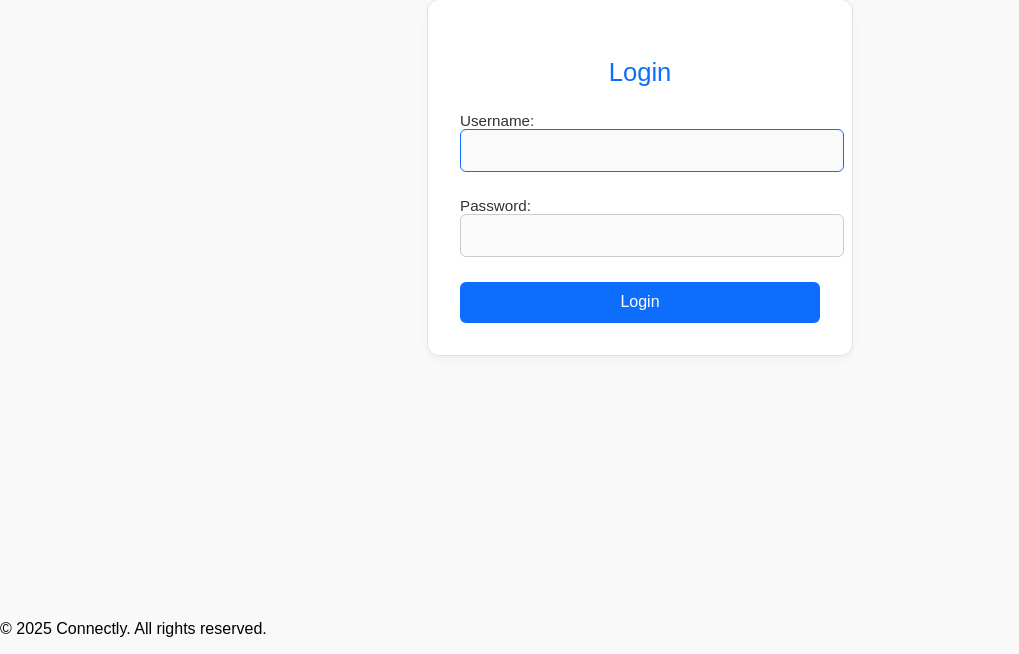
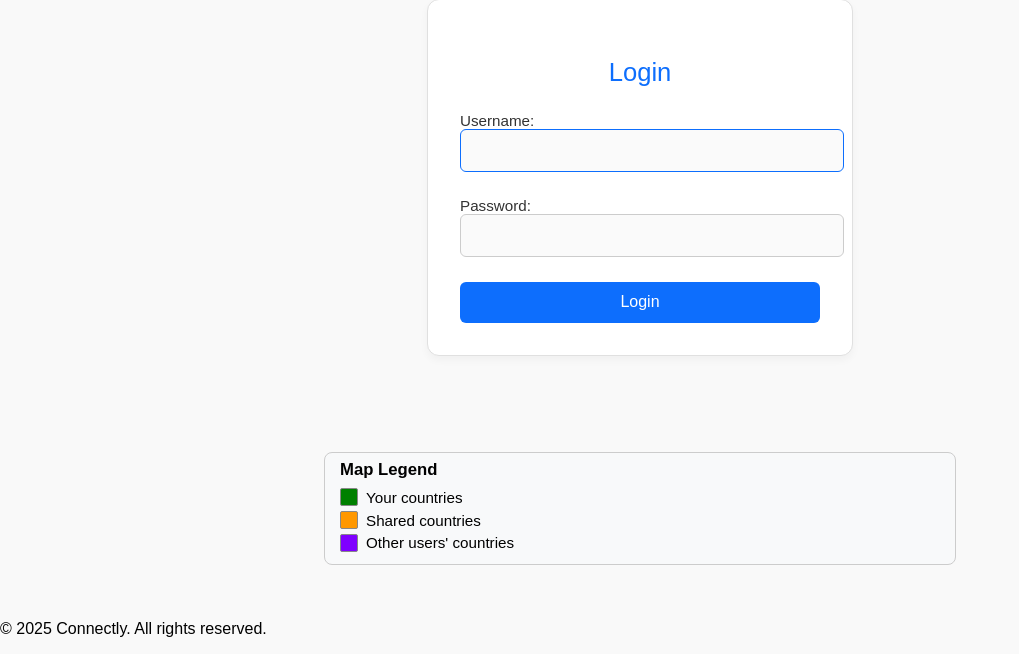
Before and after one commit to emilyyejia/mosaic, a Django app: page / in a window 1280 px wide. Shown: the part 146-800 px from the top of the page, without its empty margins (0-1019 px from the left). Run offline with Django 5.2, Linux system fonts and the light colour scheme; data that the repository does not hold is empty; some libraries are stand-ins or nearby versions.

Commit message:
home page map coloours fr shared, other and your locatins. explore page api not working so hidden.

```diff
--- a/main_app/static/css/home.css
+++ b/main_app/static/css/home.css
@@ -69,3 +69,51 @@ form.login button.btn.submit {
 form.login button.btn.submit:hover {
   background: #0d6efd;
 }
+#legend {
+  max-width: 600px;
+  margin: 0 auto 2em auto;
+  padding: 0.5em 1em;
+  border: 1px solid #ccc;
+  border-radius: 8px;
+  background-color: #f8f9fa;
+  font-size: 0.95em;
+}
+
+#legend h4 {
+  margin-top: 0;
+  margin-bottom: 0.5em;
+  font-size: 1.1em;
+}
+
+#legend ul {
+  list-style: none;
+  padding: 0;
+  margin: 0;
+}
+
+#legend li {
+  display: flex;
+  align-items: center;
+  margin-bottom: 0.3em;
+}
+
+.legend-box {
+  display: inline-block;
+  width: 16px;
+  height: 16px;
+  margin-right: 8px;
+  border: 1px solid #888;
+  border-radius: 2px;
+}
+
+.legend-box.green {
+  background-color: #008000;
+}
+
+.legend-box.orange {
+  background-color: #ff9800;
+}
+
+.legend-box.gray {
+  background-color: #7F00FF;
+}
--- a/main_app/templates/home.html
+++ b/main_app/templates/home.html
@@ -15,7 +15,9 @@
     border: 1px solid #0d6efd;
     background-color: #f0f8ff;
   }
+
 </style>
+
 {% endblock %}
 
 {% block content %}
@@ -24,7 +26,10 @@
     <h1>Your Global Community Awaits</h1>
 
     <div id="map"></div>
-    {{ user_countries|json_script:"userCountryData" }}
+
+    {{ userOnlyCountries|json_script:"userOnlyCountries" }}
+    {{ othersOnlyCountries|json_script:"othersOnlyCountries" }}
+    {{ sharedCountries|json_script:"sharedCountries" }}
 
     <script>
       document.addEventListener("DOMContentLoaded", function () {
@@ -34,9 +39,16 @@
           attribution: "© OpenStreetMap contributors",
         }).addTo(map);
 
-        const userCountries = JSON.parse(
-          document.getElementById("userCountryData").textContent
-        );
+        const userOnly = JSON.parse(document.getElementById("userOnlyCountries").textContent);
+        const othersOnly = JSON.parse(document.getElementById("othersOnlyCountries").textContent);
+        const shared = JSON.parse(document.getElementById("sharedCountries").textContent);
+
+        function getColor(code) {
+          if (shared.includes(code)) return "#ff9800";       // orange
+          if (userOnly.includes(code)) return "#008000";     // green
+          if (othersOnly.includes(code)) return "#7F00FF";   // violet
+          return "#ccc";                                     // fallback
+        }
 
         fetch("https://raw.githubusercontent.com/datasets/geo-countries/master/data/countries.geojson")
           .then((res) => res.json())
@@ -45,8 +57,8 @@
               style: function (feature) {
                 const isoCode = (feature.properties["ISO3166-1-Alpha-2"] || "").toUpperCase();
                 return {
-                  color: userCountries.includes(isoCode) ? "#2a9d8f" : "#ccc",
-                  fillOpacity: userCountries.includes(isoCode) ? 0.6 : 0.1,
+                  color: getColor(isoCode),
+                  fillOpacity: 0.6,
                   weight: 1,
                 };
               },
@@ -67,4 +79,12 @@
     </section>
   {% endif %}
 </section>
+<div id="legend">
+  <h4>Map Legend</h4>
+  <ul>
+    <li><span class="legend-box green"></span> Your countries</li>
+    <li><span class="legend-box orange"></span> Shared countries</li>
+    <li><span class="legend-box gray"></span> Other users' countries</li>
+  </ul>
+</div>
 {% endblock %}
--- a/main_app/urls.py
+++ b/main_app/urls.py
@@ -16,4 +16,5 @@ urlpatterns = [
     path('comment/<int:pk>/delete/', views.CommentDelete.as_view(), name='comment-delete'),
     path('posts/<int:post_id>/translate/', views.get_translated_post, name='get_translated_post'),
     path('tag/<slug:tag_slug>/', views.posts_by_tag, name='posts_by_tag'),
+    path('api/travel_search/', views.travel_advisor_search, name='travel_advisor_search'),
 ]
--- a/main_app/views.py
+++ b/main_app/views.py
@@ -18,6 +18,30 @@ from collections import Counter
 from django.conf import settings
 # Initialize the Ollama client
 from taggit.models import Tag
+from django.http import JsonResponse
+from django.conf import settings
+import requests
+def travel_advisor_search(request):
+    query = request.GET.get('country')
+    if not query:
+        return JsonResponse({'error': 'No country provided'}, status=400)
+
+    url = "https://travel-advisor.p.rapidapi.com/locations/search"
+    headers = {
+        "X-RapidAPI-Key": settings.TRAVEL_SUGGESTION_API_KEY,
+        "X-RapidAPI-Host": "travel-advisor.p.rapidapi.com"
+    }
+    params = {
+        "query": query,
+        "limit": 1
+    }
+    print("HEADERS:", headers)
+
+    response = requests.get(url, headers=headers, params=params)
+    print("STATUS CODE", response.status_code)
+    print("Response text", response.text)
+
+    return JsonResponse(response.json(), status=response.status_code)
 
 ollama_client = ollama.Client()
 
@@ -77,19 +101,31 @@ CONTINENT_COUNTRIES = {
     'AQ'
   ]}
 
+from django.contrib.auth.views import LoginView
+from django.contrib.auth.mixins import LoginRequiredMixin
+from django.db.models import Q
+from main_app.models import Post
+
 class Home(LoginView):
     template_name = 'home.html'
     def get_context_data(self, **kwargs):
         context = super().get_context_data(**kwargs)
-
-        user_country_codes = list(
-            Post.objects.exclude(country="").values_list("country", flat=True).distinct()
-        )
-        user_country_codes = [str(code).upper() for code in user_country_codes]
-
-        context['user_countries'] = user_country_codes
+        if not self.request.user.is_authenticated:
+            return context
+        all_posts = Post.objects.exclude(country="").select_related('user')
+        user_posts = all_posts.filter(user=self.request.user)
+        user_countries = set(str(post.country).upper() for post in user_posts)
+        others_posts = all_posts.exclude(user=self.request.user)
+        others_countries = set(str(post.country).upper() for post in others_posts)
+        shared = user_countries & others_countries
+        user_only = user_countries - others_countries
+        others_only = others_countries - user_countries
+        context['userOnlyCountries'] = list(user_only)
+        context['othersOnlyCountries'] = list(others_only)
+        context['sharedCountries'] = list(shared)
 
         return context
+
 
 def post_detail(request, post_id):
     post = Post.objects.get(id=post_id)
--- a/mosaic/settings.py
+++ b/mosaic/settings.py
@@ -160,7 +160,7 @@ AWS_QUERYSTRING_AUTH = False  # makes uploaded files publicly accessible
 MEDIA_URL = f"https://{AWS_STORAGE_BUCKET_NAME}.s3.{AWS_S3_REGION_NAME}.amazonaws.com/"
 
 
-TRAVEL_SUGGESTION_API_KEY = os.environ.get('OTRAVEL_SUGGESTION_API_KEY','')
+TRAVEL_SUGGESTION_API_KEY = os.environ.get('TRAVEL_SUGGESTION_API_KEY','')
 
 
 import django_on_heroku
```
Also changed, not shown: main_app/templates/posts/user_feed.html (+26 -19 lines), main_app/migrations/0016_merge_20250717_1456.py (added).
